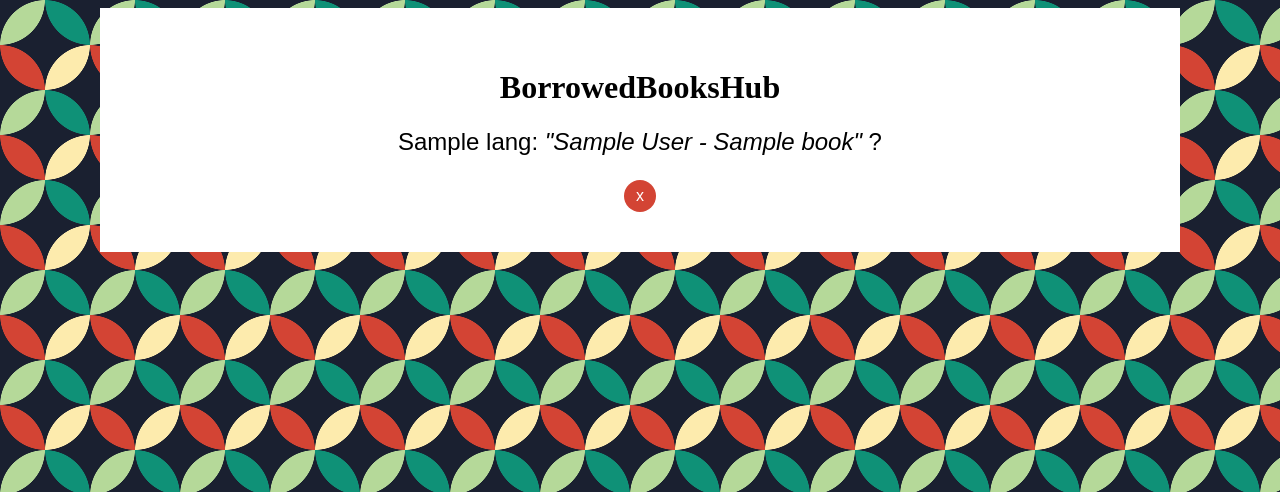
After one commit to nbozsi/BorrowedBooksHub, a FastAPI app: template templates/remove.html in a window 1280 px wide. The commit adds this page. Shown: the top 492 px of the page. Run offline with FastAPI, Linux system fonts and the light colour scheme; the template is opened without the code that fills it: most values are stand-ins (such as "Sample title", 1, 10 or a date in 2020); some web fonts are replaced.

Commit message:
delete confirmation

```diff
--- a/app.py
+++ b/app.py
@@ -73,6 +73,13 @@ def update(request: Request, book_id: int, author: str = Form("Ismeretlen szerz
     return RedirectResponse(url=url, status_code=status.HTTP_302_FOUND)
 
 
+@app.get("/remove/{book_id}")
+def remove(request: Request, book_id: int, db: Session = Depends(get_db)):
+    book = db.query(models.Book).filter(models.Book.id == book_id).first()
+
+    return templates.TemplateResponse("remove.html", {"request": request, "lang": lang, "book": book})
+
+
 @app.get("/delete/{book_id}")
 def delete(request: Request, book_id: int, db: Session = Depends(get_db)):
     book = db.query(models.Book).filter(models.Book.id == book_id).first()
--- a/lang/en.json
+++ b/lang/en.json
@@ -8,5 +8,6 @@
     "ADD": "Add",
     "UPDATE": "Update",
     "DELETE": "Delete",
+    "DELETE_QUESTION": "Are you sure you want to delete",
     "SEARCH": "Search"
 }
--- a/lang/hu.json
+++ b/lang/hu.json
@@ -8,5 +8,6 @@
     "ADD": "Új",
     "UPDATE": "Szerkesztés",
     "DELETE": "Törlés",
+    "DELETE_QUESTION": "Biztos törlöd",
     "SEARCH": "Keresés"
 }
--- a/static/style.css
+++ b/static/style.css
@@ -180,3 +180,9 @@ form input[type=text] {
         background-color: whitesmoke;
     }
 }
+
+.prompt {
+    font-family: Arial, Helvetica, sans-serif;
+    font-size: x-large;
+    margin-bottom: 3vmin;
+}
--- a/templates/base.html
+++ b/templates/base.html
@@ -52,7 +52,7 @@
                 {% endif %}
                 <td class="button-td">
                     <a class="update-button" href="/change/{{ book.id }}">/</a>
-                    <a class="delete-button" href="/delete/{{ book.id }}">x</a>
+                    <a class="delete-button" href="/remove/{{ book.id }}">x</a>
                 </td>
             </tr>
             {% endfor %}
--- /dev/null
+++ b/templates/remove.html
@@ -0,0 +1,28 @@
+<!DOCTYPE html>
+<html lang="en">
+
+<head>
+    <meta charset="UTF-8">
+    <meta name="viewport" content="width=device-width, initial-scale=1.0">
+    <title>BorrowedBooksHub</title>
+
+    <link href="{{ url_for('static', path='/style.css') }}" rel="stylesheet">
+</head>
+
+<body>
+    <div class="main">
+        <div class="headpart">
+            <a class="home-button" , href="/"><i class="fa fa-home"></i></a>
+        </div>
+        <div class="headpart">
+            <h1>BorrowedBooksHub</h1>
+        </div>
+        <div class="headpart"></div>
+
+        <div class="prompt">{{lang["DELETE_QUESTION"]}}: <i>"{{book.author}} - {{book.title}}"</i> ?</div>
+        <a class="delete-button" href="/delete/{{ book.id }}">x</a>
+
+    </div>
+</body>
+
+</html>
--- a/templates/searchpage.html
+++ b/templates/searchpage.html
@@ -75,7 +75,7 @@
                 {% endif %}
                 <td class="button-td">
                     <a class="update-button" href="/change/{{ book.id }}">/</a>
-                    <a class="delete-button" href="/delete/{{ book.id }}">x</a>
+                    <a class="delete-button" href="/remove/{{ book.id }}">x</a>
                 </td>
             </tr>
             {% endfor %}
```
